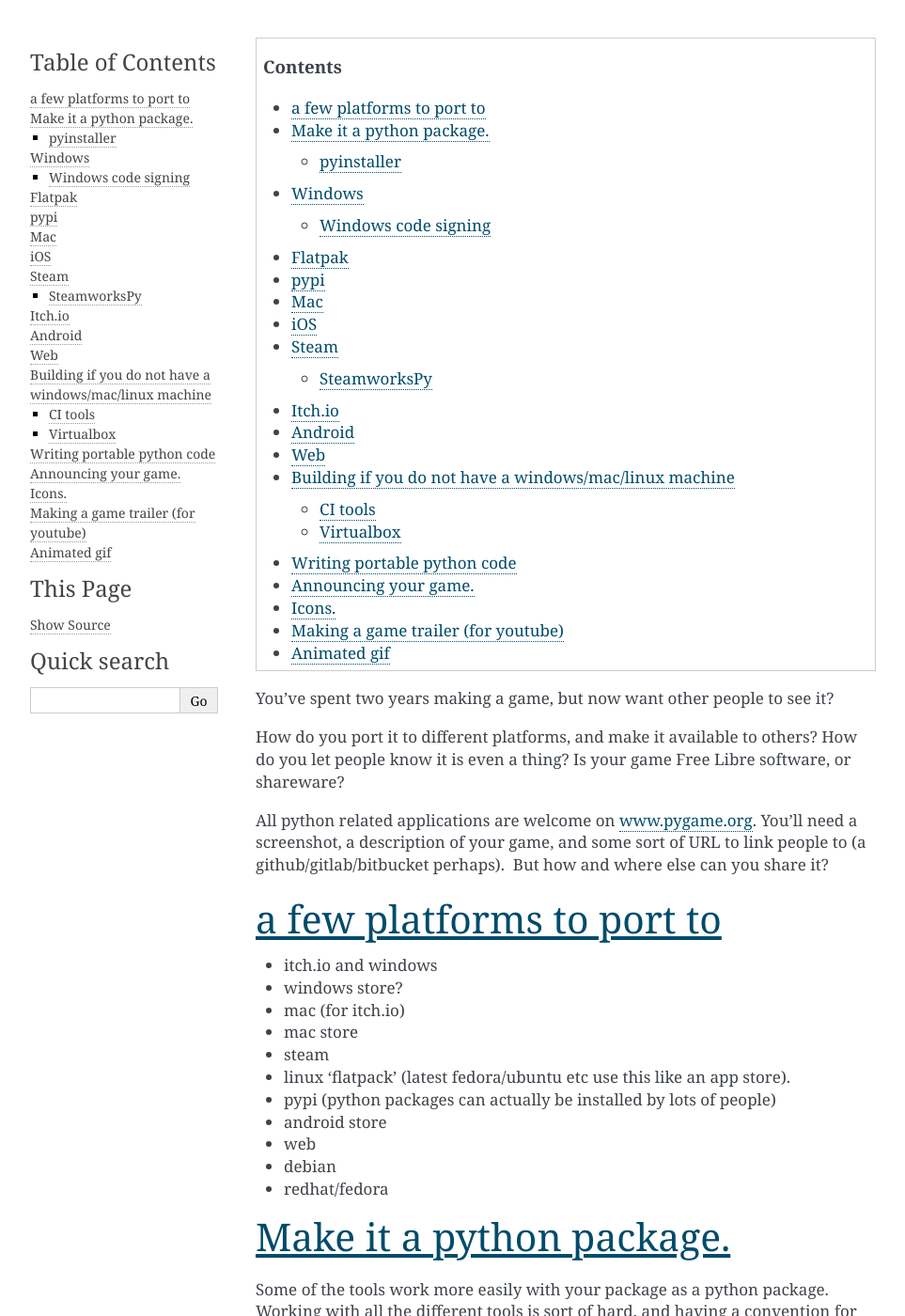
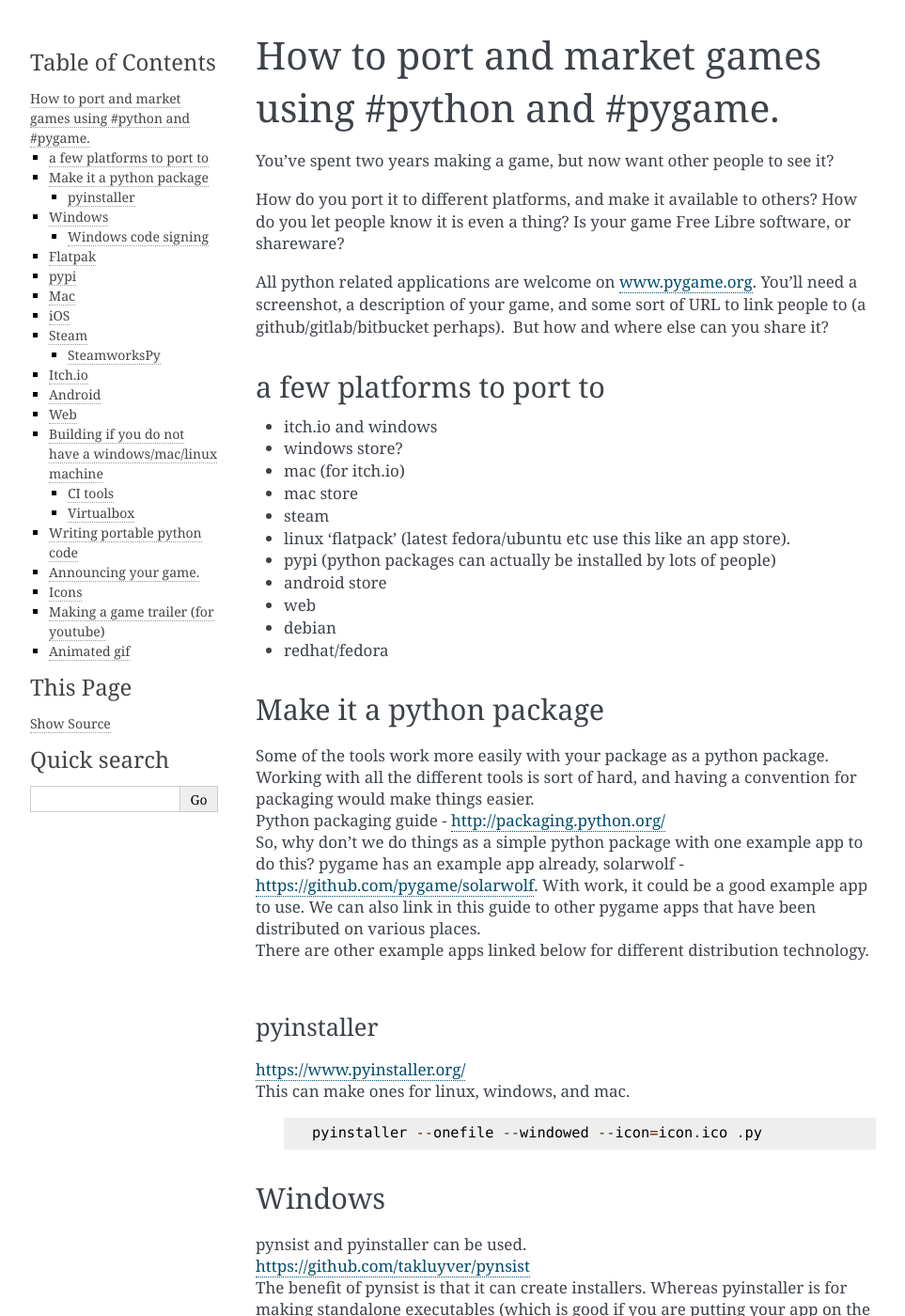
Before and after one commit to illume/pygame4000, a Sphinx documentation site: the page built from docs/port_and_market.rst, in a window 1280 px wide and 1400 px high. Shown: the whole window at 94% size, without its empty margins (148-1111 px from the left). Built offline with Sphinx 7.4.7, drawn with Linux system fonts in a browser that asks for light colours; pages that are not in the unit, such as notebooks, are missing from menus.

Commit message:
Fix headings in port_and_market.rst.

```diff
--- a/docs/port_and_market.rst
+++ b/docs/port_and_market.rst
@@ -1,6 +1,5 @@
-.. contents::
-   :depth: 3
-..
+How to port and market games using #python and #pygame.
+=======================================================
 
 You've spent two years making a game, but now want other people to see
 it?
@@ -16,7 +15,7 @@
 it?
 
 a few platforms to port to
-==========================
+--------------------------
 
 -  itch.io and windows
 -  windows store?
@@ -31,8 +30,8 @@
 -  debian
 -  redhat/fedora
 
-Make it a python package.
-=========================
+Make it a python package
+------------------------
 
 | Some of the tools work more easily with your package as a python
   package. Working with all the different tools is sort of hard, and
@@ -48,7 +47,7 @@
 |
 
 pyinstaller
------------
+~~~~~~~~~~~
 
 | https://www.pyinstaller.org/
 | This can make ones for linux, windows, and mac.
@@ -58,7 +57,7 @@
       pyinstaller --onefile --windowed --icon=icon.ico .py
 
 Windows
-=======
+-------
 
 | pynsist and pyinstaller can be used.
 | https://github.com/takluyver/pynsist
@@ -67,13 +66,13 @@
   are putting your app on the Steam store for example).
 
 Windows code signing
---------------------
+~~~~~~~~~~~~~~~~~~~~
 
 -  https://github.com/pyinstaller/pyinstaller/wiki/Recipe-Win-Code-Signing
 -  https://docs.microsoft.com/en-us/windows/uwp/packaging/create-certificate-package-signing
 
 Flatpak
-=======
+-------
 
 | apps on linux - https://flatpak.org/
 | Here's an example of making a pygame one.
@@ -82,13 +81,13 @@
   http://docs.flatpak.org/en/latest/
 
 pypi
-====
+----
 
 | The python package system can mean your app can be available for
   everyone who can use pip. Which is an audience in the millions.
 
 Mac
-===
+---
 
 | pyinstaller is probably the best option at the moment. If your game is
   open source, then you could use TravisCI for free to make builds with
@@ -106,7 +105,7 @@
 -  https://developer.apple.com/support/code-signing/
 
 iOS
-===
+---
 
 | It's not easy, but possible.
 | With pygame 2 this should be possible since it uses the new SDL2.
@@ -124,7 +123,7 @@
   the cost of your app. https://developer.apple.com/
 
 Steam
-=====
+-----
 
 | There's a few games released using pygame on steam. Here are two
   threads of games released:
@@ -142,14 +141,15 @@
       pyinstaller --onefile --windowed --icon=icon.ico .py
 
 SteamworksPy
-------------
+~~~~~~~~~~~~
 
 | A python module for the C++ steam sdk.
   https://github.com/Gramps/SteamworksPy
 | Made by someone who has released their game (using pygame) on steam.
 
+
 Itch.io
-=======
+-------
 
 | "itch.io is an open marketplace for independent digital creators with
   a focus on independent video games."
@@ -159,7 +159,7 @@
 | Quite a few people have released their pygame games on itch.io.
 
 Android
-=======
+-------
 
 | This isn't really possible to do well at the moment without a bit of
   work.
@@ -172,7 +172,7 @@
   unmaintained, and does not work with more recent Android devices.
 
 Web
-===
+---
 
 | There's not really an 'export for web' option at the moment. It is
   possible with both CPython and SDL as well as SDL2 working on
@@ -181,10 +181,10 @@
   https://github.com/iodide-project/pyodide
 
 Building if you do not have a windows/mac/linux machine
-=======================================================
+-------------------------------------------------------
 
 CI tools
---------
+~~~~~~~~
 
 | If your game is open source, you can use these systems to build your
   game remotely for free.
@@ -200,7 +200,7 @@
   https://github.com/mu-editor/mu
 
 Virtualbox
-----------
+~~~~~~~~~~
 
 | With virtualbox (and other emulators) you can run some systems on your
   local machine. Which means you do not need to buy a new development
@@ -215,14 +215,14 @@
   machines.
 
 Writing portable python code
-============================
+----------------------------
 
 | Some old (but still valid) basic advice on making your game portable:
   https://www.pygame.org/wiki/distributing
 | Things like naming your files case sensitively.
 
 Announcing your game.
-=====================
+---------------------
 
 | Generic Indie game marketing guides all apply here.
 | Some python/pygame specific avenues for marketing and announcing...
@@ -242,14 +242,14 @@
 
 |
 
-Icons.
-======
+Icons
+-----
 
 | Each platform has slightly different requirements for icons. This
   might be a nice place to link to all the requirements (TODO).
 
 Making a game trailer (for youtube)
-===================================
+-----------------------------------
 
 | You may not need to make the best trailer, or even a good trailer.
   Just a screen capture of your game might be 'good enough' and is
@@ -269,7 +269,7 @@
    Budget <https://gamedevelopment.tutsplus.com/tutorials/how-to-make-an-indie-game-trailer-with-no-budget--cms-20825>`__
 
 Animated gif
-============
+------------
 
 | These are useful for sharing on twitter and other such places, so
   people can see game play.
```
